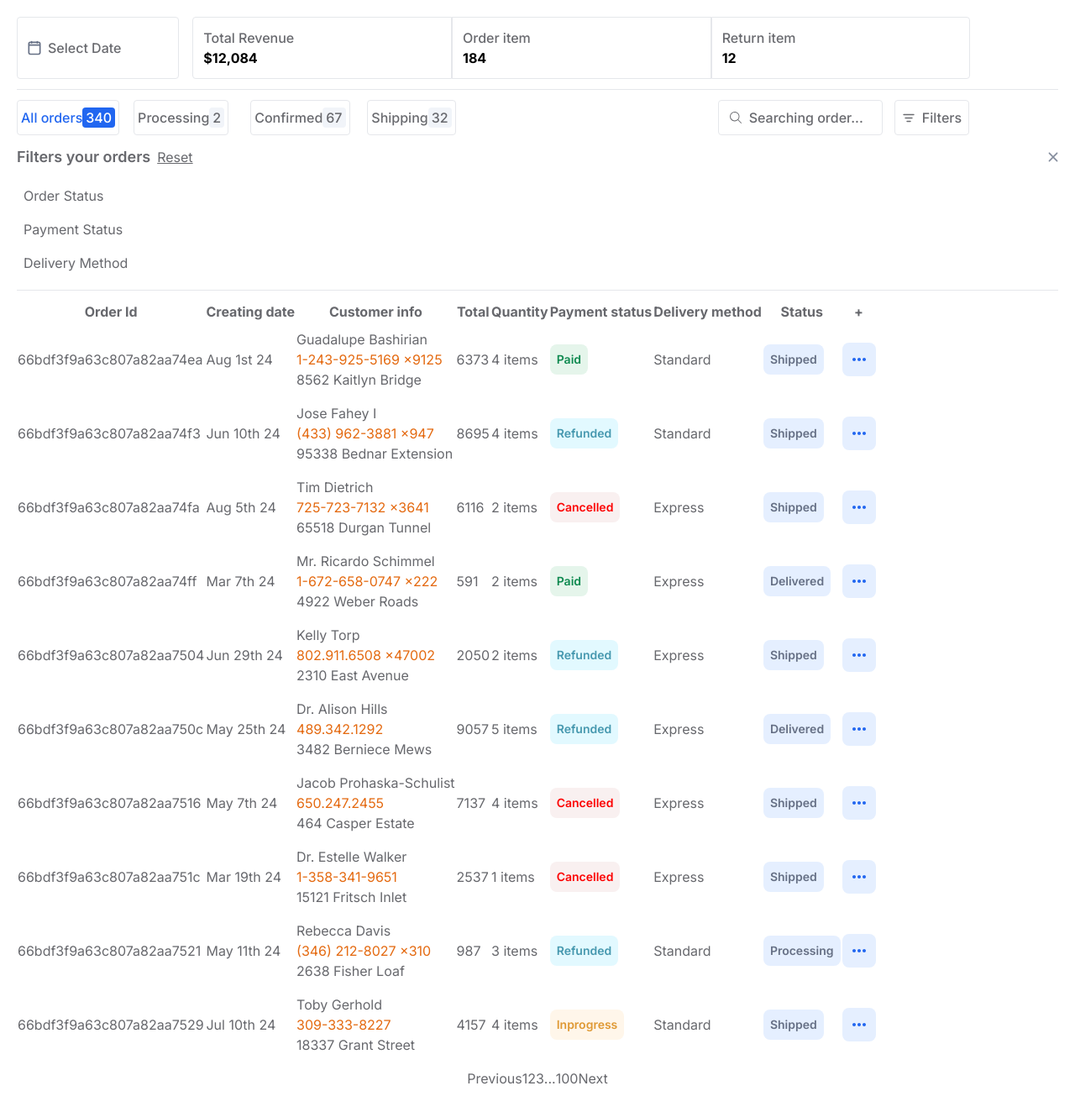
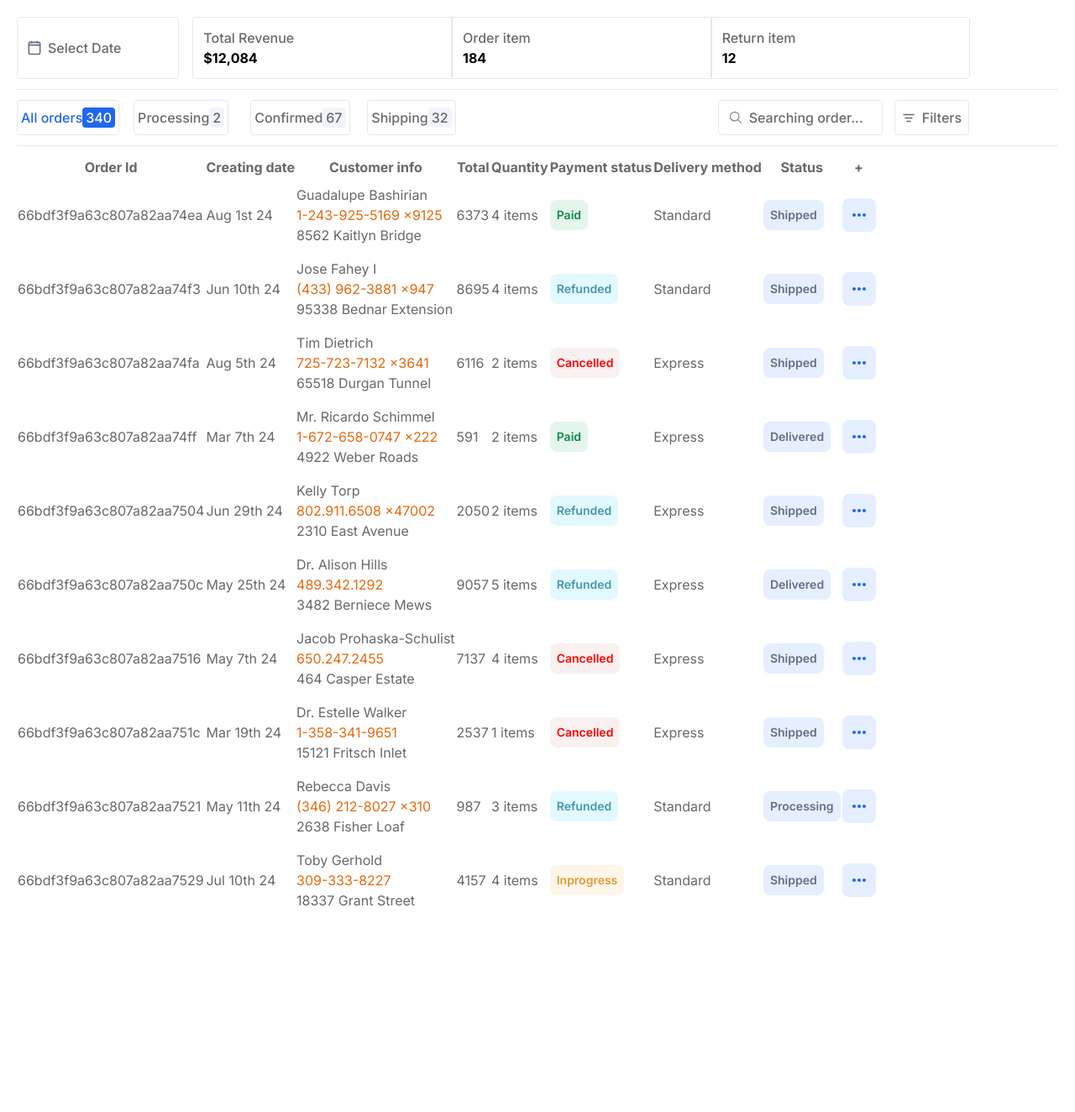
Before and after one commit to RKD1180/tablefilter, a Next.js app: page / in a window 1280 px wide. Shown: the whole page at 84% size. After the commit the page ends 1112 px from the top, so only its background shows below. Built offline with nearby package versions, Linux system fonts and the light colour scheme.

Commit message:
update code

```diff
--- a/app/page.js
+++ b/app/page.js
@@ -248,7 +248,7 @@ const Page = () => {
           </div>
         </div>
       </div>
-      <Drawer isOpen={isDrawerOpen} onClose={toggleDrawer}>
+      {/* <Drawer isOpen={isDrawerOpen} onClose={toggleDrawer}>
         <div className="my-3 flex justify-between items-center">
           <div className="flex items-center gap-2">
             <h2 className="text-lg font-semibold">Filters your orders</h2>
@@ -281,7 +281,7 @@ const Page = () => {
           </div>
         </div>
         <Filter onFilterChange={handleFilterChange} />
-      </Drawer>
+      </Drawer> */}
       <hr className="my-3" />
       <Table
         columns={columns}
@@ -289,11 +289,11 @@ const Page = () => {
         pageSize={pageSize}
         currentPage={currentPage}
       />
-      <Pagination
+      {/* <Pagination
         currentPage={currentPage}
         totalPages={totalPages}
         onPageChange={handlePageChange}
-      />
+      /> */}
 
     </div>
   );
```
